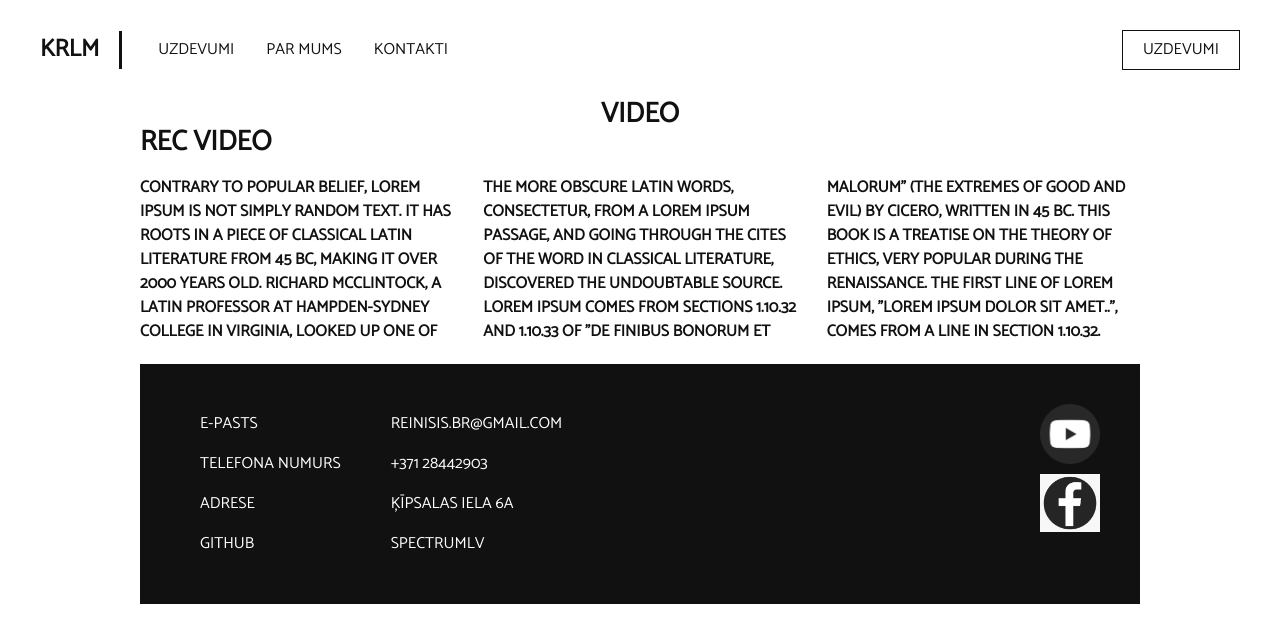
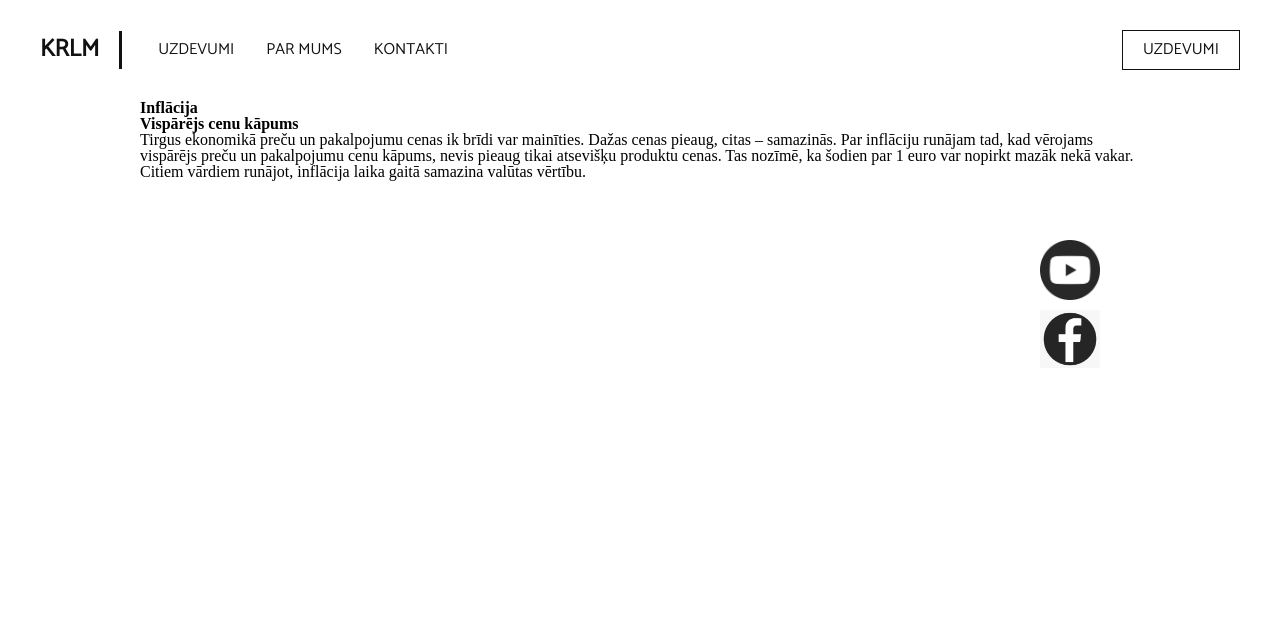
Before and after one commit to SpectrumLV/finansu-lapa, a PHP site: page /case1.php in a window 1280 px wide. Shown: the top 643 px of the page. Run offline with PHP 8.4, Linux system fonts and the light colour scheme.

Commit message:
izmaiņas

```diff
--- a/case1.php
+++ b/case1.php
@@ -2,10 +2,10 @@
   <main>
       <div class="wrapper">
     <section class="case-vid">
-  <h2>Video</h2>
+  <h2>Inflācija</h2>
   <article>
-    <h3>Rec video</h3>
-    <p>Contrary to popular belief, Lorem Ipsum is not simply random text. It has roots in a piece of classical Latin literature from 45 BC, making it over 2000 years old. Richard McClintock, a Latin professor at Hampden-Sydney College in Virginia, looked up one of the more obscure Latin words, consectetur, from a Lorem Ipsum passage, and going through the cites of the word in classical literature, discovered the undoubtable source. Lorem Ipsum comes from sections 1.10.32 and 1.10.33 of "de Finibus Bonorum et Malorum" (The Extremes of Good and Evil) by Cicero, written in 45 BC. This book is a treatise on the theory of ethics, very popular during the Renaissance. The first line of Lorem Ipsum, "Lorem ipsum dolor sit amet..", comes from a line in section 1.10.32.</p>
+    <h3>Vispārējs cenu kāpums</h3>
+    <p>Tirgus ekonomikā preču un pakalpojumu cenas ik brīdi var mainīties. Dažas cenas pieaug, citas – samazinās. Par inflāciju runājam tad, kad vērojams vispārējs preču un pakalpojumu cenu kāpums, nevis pieaug tikai atsevišķu produktu cenas. Tas nozīmē, ka šodien par 1 euro var nopirkt mazāk nekā vakar. Citiem vārdiem runājot, inflācija laika gaitā samazina valūtas vērtību.</p>
   </article>
     </section>
   </main>
--- a/cases.php
+++ b/cases.php
@@ -4,7 +4,7 @@
 
       <div class="wrapper">
   <h2>Piemēri</h2>
-  <a href="case1.html">
+  <a href="case1.php">
         <div class="classes-link">
           <p>Piemērs 1</p>
         </div>
--- a/navbar.php
+++ b/navbar.php
@@ -12,13 +12,13 @@
 
 <body>
   <header>
-    <a href="index.html" class="header-brand">KRLM</a>
+    <a href="index.php" class="header-brand">KRLM</a>
     <nav>
       <ul>
         <li><a href="cases.php">Uzdevumi</a></li>
         <li><a href="par-mani.php">Par mums</a></li>
         <li><a href="kontakti.php">kontakti</a></li>
       </ul>
-      <a href="anketa.php" class="header-cases">Uzdevumi</a>
+      <a href="cases.php" class="header-cases">Uzdevumi</a>
     </nav>
   </header>
--- a/style.css
+++ b/style.css
@@ -300,7 +300,7 @@ text-align: center;
 }
 
 /*case*/
-
+/*
 .case-vid h2{
   font-family: Catamaran;
   font-size: 28px;
@@ -327,23 +327,25 @@ text-transform: uppercase;
 column-count: 3;
 column-gap: 30px;
 }
-
+*/
 /*footer*/
 footer{
   width: calc(100% - 80px);
   padding: 40px 40px;
   margin-top: 20px;
-  background-color: #111;
+  background-color: white;
   overflow: hidden;
 }
 footer ul {
   width: fit-content;
   float: left;
   padding-left: 20px;
+
 }
 footer ul li {
   display:block;
   list-style: none;
+  background-color: white;
 
 }
 footer ul li a{
@@ -372,7 +374,7 @@ footer ul li a{
   footer ul li p{
     font-family: Catamaran;
     font-size: 16px;
-    color: #fff;
+    color: white;
     line-height: 40px;
     text-transform: uppercase;
   }
```
